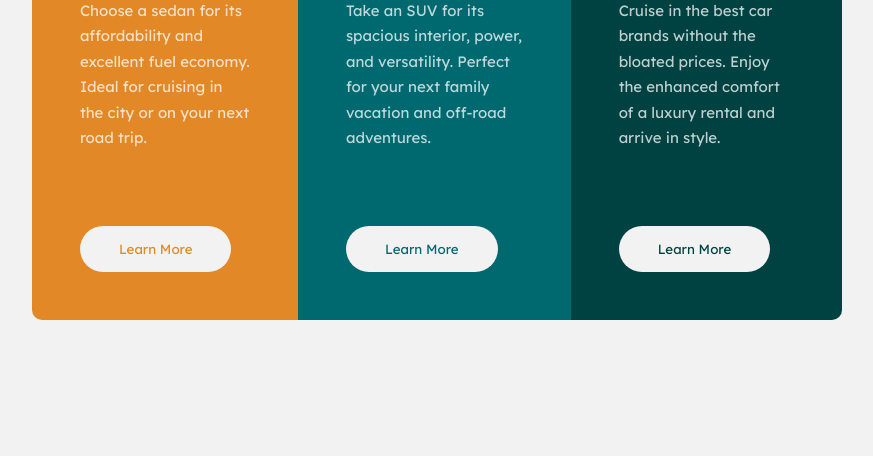
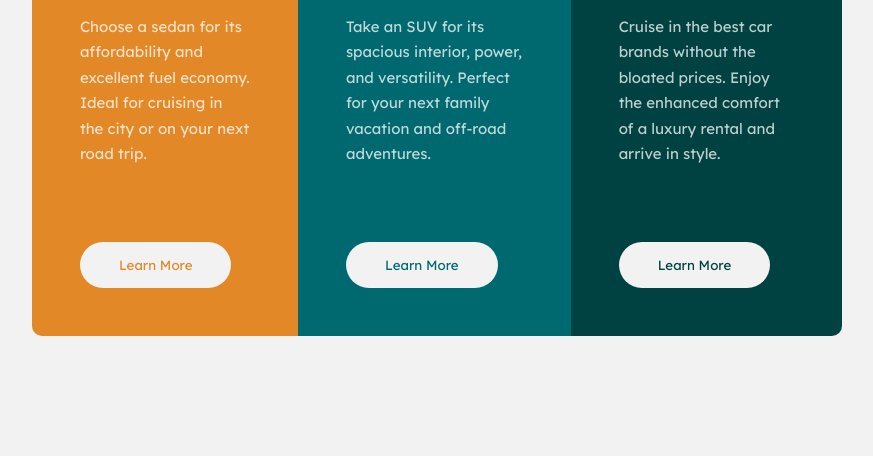
Before and after one commit to RJC26/FrontEnd-Mentor-Preview-Card-Challenge, a plain HTML site: page index.html in a window 1280 px wide. Shown: the part 344-800 px from the top of the page, without its empty margins (203-1076 px from the left). Drawn offline with Linux system fonts and the light colour scheme.

Commit message:
Update style.css

```diff
--- a/Resources/CSS/style.css
+++ b/Resources/CSS/style.css
@@ -82,7 +82,7 @@ section p{
         display: flex;
         flex-direction: row;
         width: 63.3%;
-        margin-top: 5%;
+        margin-top: 7.5%;
     }
     .sedan-section{
         border-radius: 10px 0 0 10px;
```
